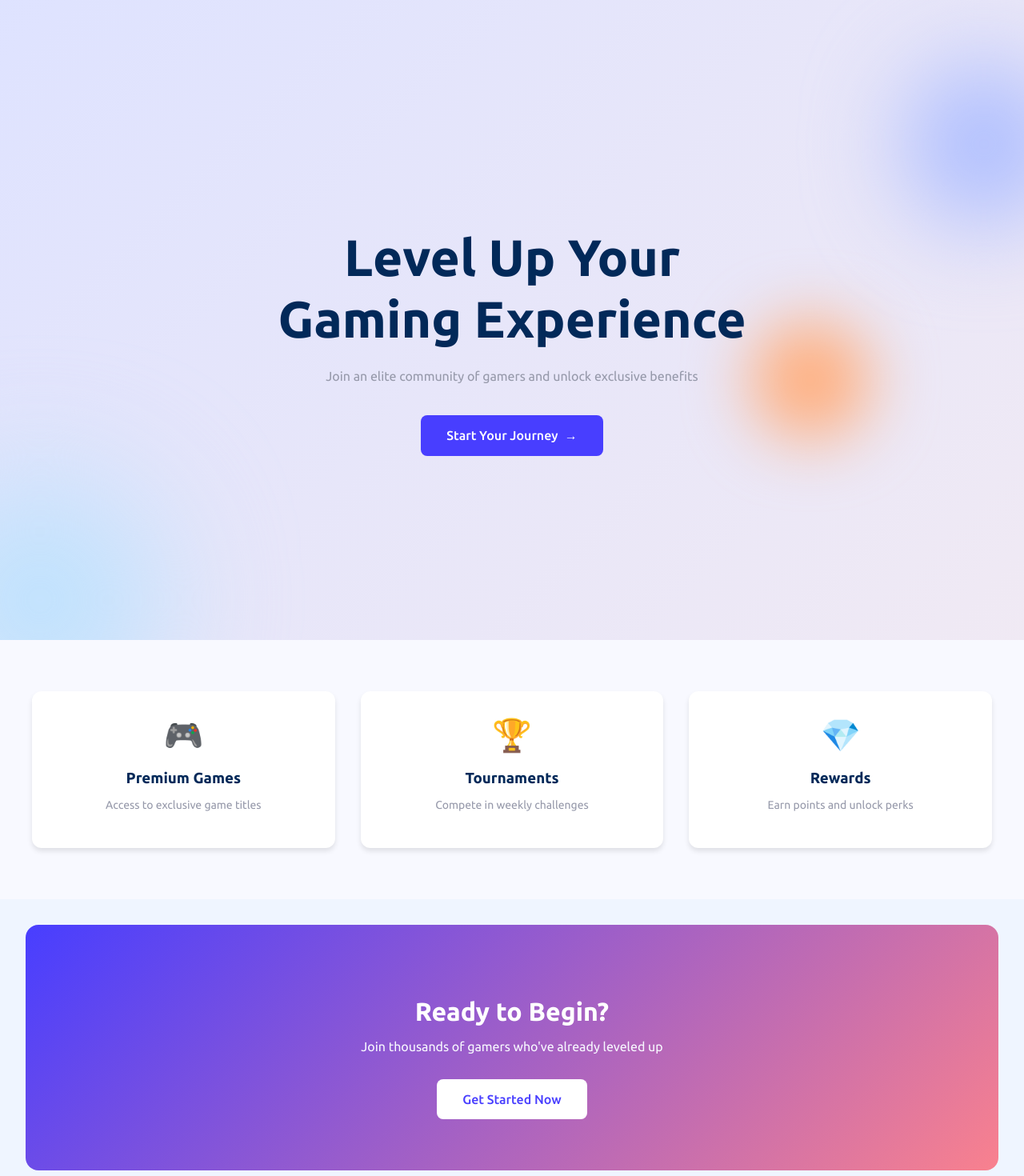
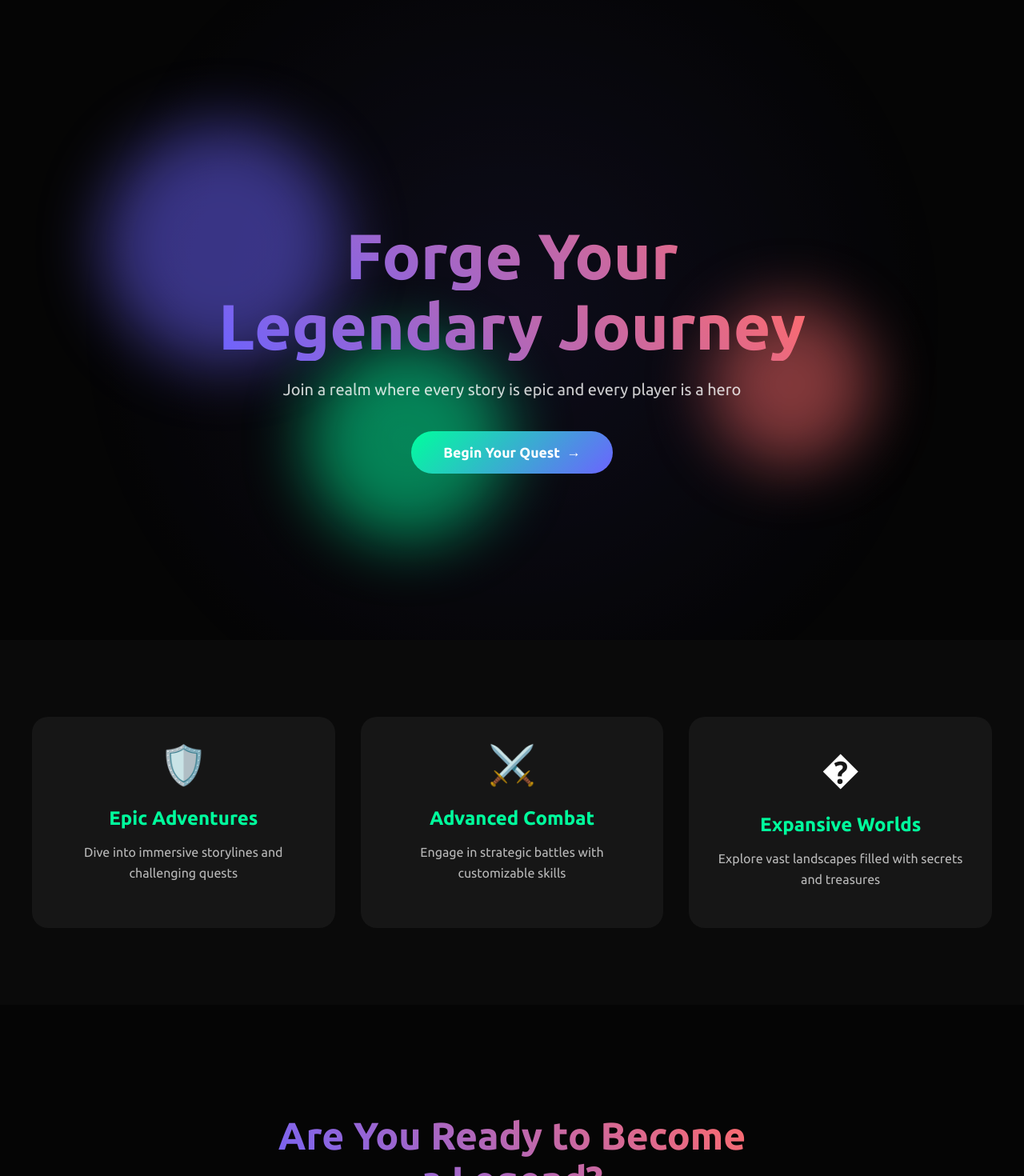
Before and after one commit to Quaye-David/multi-step-form, an Angular app: page / in a window 1280 px wide. Shown: the top 1470 px of the page at 80% size. Built offline with nearby package versions, Linux system fonts and the light colour scheme.

Commit message:
add vercel configuration, enhance step1 component layout and styles, update landing page content and features

```diff
--- a/src/app/components/step1/step1.component.css
+++ b/src/app/components/step1/step1.component.css
@@ -1,6 +1,17 @@
 .personal-info {
-  max-width: 450px;
-  max-height: 372px;
+  min-height: 100%;
+  display: grid;
+  grid-template-rows: 1fr auto;
+  gap: 2rem;
+}
+
+.personal-info__container {
+  max-width: 554px;
+  margin: 0 auto;
+  width: 100%;
+  display: flex;
+  flex-direction: column;
+  gap: 1.5rem;
 }
 
 .personal-info__title {
@@ -81,17 +92,23 @@
 
 @media screen and (max-width: 375px) {
   .personal-info {
-    max-width: 100%;
-    max-height: 100%;
+    gap: 1.5rem;
+  }
+
+  .personal-info__container {
+    gap: 1rem;
   }
 
   .personal-info__title {
     font-size: 24px;
-    margin-bottom: 0;
   }
 
   .personal-info__description {
-    margin-bottom: 16px;
+    margin-bottom: 0.5rem;
+  }
+
+  .personal-info__form {
+    gap: 1rem;
   }
 
   .form-field__label {
--- a/src/app/components/step1/step1.component.html
+++ b/src/app/components/step1/step1.component.html
@@ -1,10 +1,13 @@
 <div class="personal-info">
-  <div class="personal-info__title">Personal info</div>
-  <p class="personal-info__description">
-    Please provide your name, email address, and phone number.
-  </p>
+  <div class="personal-info__container">
+    <div>
+      <h1 class="personal-info__title">Personal info</h1>
+      <p class="personal-info__description">
+        Please provide your name, email address, and phone number.
+      </p>
+    </div>
 
-  <form [formGroup]="personalForm" class="personal-info__form">
+    <form [formGroup]="personalForm" class="personal-info__form">
     <div class="form-field">
       <div class="form-field__header">
         <label for="name" class="form-field__label">Name</label>
@@ -59,5 +62,6 @@
         placeholder="e.g. +1 234 567 890">
     </div>
   </form>
+</div>
   <app-navigation-buttons [showNextButton]="true" (onNext)="goNext()" />
 </div>
--- a/src/app/landing-page/landing-page.component.css
+++ b/src/app/landing-page/landing-page.component.css
@@ -1,6 +1,19 @@
 /* landing-page.component.css */
+:host {
+  --primary: #6c63ff;
+  --secondary: #ff6b6b;
+  --accent: #00ff9d;
+  --dark: #0a0a0a;
+  --darker: #050505;
+  --light: #ffffff;
+  --gradient-1: linear-gradient(45deg, var(--primary), var(--secondary));
+  --gradient-2: linear-gradient(135deg, var(--accent), var(--primary));
+}
+
 .landing {
   min-height: 100vh;
+  background: var(--darker);
+  color: var(--light);
   overflow-x: hidden;
 }
 
@@ -10,7 +23,9 @@
   min-height: 100vh;
   display: flex;
   align-items: center;
+  justify-content: center;
   padding: 2rem;
+  overflow: hidden;
 }
 
 .hero__background {
@@ -19,97 +34,123 @@
   left: 0;
   width: 100%;
   height: 100%;
-  z-index: -1;
+  z-index: 0;
 }
 
 .hero__gradient {
   position: absolute;
   width: 100%;
   height: 100%;
-  background: linear-gradient(135deg, var(--purple), var(--pink));
-  opacity: 0.1;
+  background: radial-gradient(circle at center, rgba(108,99,255,0.15) 0%, rgba(0,0,0,0) 70%);
+  animation: pulse 4s ease-in-out infinite;
 }
 
-.hero__shapes .shape {
+.hero__shapes {
+  position: absolute;
+  width: 100%;
+  height: 100%;
+}
+
+.shape {
   position: absolute;
   border-radius: 50%;
+  filter: blur(40px);
+  opacity: 0.5;
+  animation: float 6s ease-in-out infinite;
 }
 
 .shape--1 {
-  width: 200px;
-  height: 200px;
-  background: var(--light-blue);
-  top: 10%;
-  right: -50px;
-  filter: blur(60px);
+  top: 20%;
+  left: 10%;
+  width: 300px;
+  height: 300px;
+  background: var(--primary);
+  animation-delay: 0s;
 }
 
 .shape--2 {
-  width: 300px;
-  height: 300px;
-  background: var(--sky-blue);
-  bottom: -100px;
-  left: -100px;
-  filter: blur(80px);
+  top: 50%;
+  right: 15%;
+  width: 200px;
+  height: 200px;
+  background: var(--secondary);
+  animation-delay: 2s;
 }
 
 .shape--3 {
-  width: 150px;
-  height: 150px;
-  background: var(--orange);
-  top: 50%;
-  right: 15%;
-  filter: blur(40px);
+  bottom: 15%;
+  left: 30%;
+  width: 250px;
+  height: 250px;
+  background: var(--accent);
+  animation-delay: 4s;
 }
 
 .hero__content {
+  position: relative;
+  z-index: 1;
+  text-align: center;
   max-width: 800px;
-  margin: 0 auto;
-  text-align: center;
 }
 
 .hero__title {
-  color: var(--denim);
-  font-size: clamp(2rem, 5vw, 4rem);
-  line-height: 1.2;
+  font-size: clamp(2.5rem, 8vw, 5rem);
+  line-height: 1.1;
   margin-bottom: 1.5rem;
 }
 
 .hero__title-line {
   display: block;
+  background: var(--gradient-1);
+  -webkit-background-clip: text;
+  -webkit-text-fill-color: transparent;
+  animation: slideIn 0.8s cubic-bezier(0.4, 0, 0.2, 1);
+}
+
+.hero__title-line:nth-child(2) {
+  animation-delay: 0.2s;
 }
 
 .hero__subtitle {
-  color: var(--grey);
-  font-size: var(--fs-body-l);
+  font-size: clamp(1rem, 3vw, 1.25rem);
+  color: rgba(255,255,255,0.8);
   margin-bottom: 2.5rem;
+  animation: fadeIn 1s ease-out 0.6s both;
 }
 
 .hero__cta {
   display: inline-flex;
   align-items: center;
-  background: var(--purple);
-  color: var(--white);
-  padding: 1rem 2rem;
-  border-radius: 8px;
+  padding: 1rem 2.5rem;
+  background: var(--gradient-2);
+  color: var(--light);
   text-decoration: none;
-  font-weight: 500;
-  transition: transform 0.3s ease;
+  border-radius: 50px;
+  font-weight: bold;
+  font-size: 1.1rem;
+  transition: all 0.3s ease;
+  animation: fadeIn 1s ease-out 0.8s both;
 }
 
 .hero__cta:hover {
-  transform: translateY(-2px);
-  background: var(--denim);
+  transform: translateY(-3px);
+  box-shadow: 0 0 30px rgba(108,99,255,0.3);
 }
 
 .hero__cta-arrow {
   margin-left: 0.5rem;
+  transition: transform 0.3s ease;
+}
+
+.hero__cta:hover .hero__cta-arrow {
+  transform: translateX(5px);
 }
 
 /* Features Section */
 .features {
-  padding: 4rem 2rem;
-  background-color: var(--very-light-grey);
+  padding: 6rem 2rem;
+  background: var(--dark);
+  position: relative;
 }
 
 .features__grid {
@@ -121,100 +162,179 @@
 }
 
 .feature {
-  background: var(--white);
+  background: rgba(255,255,255,0.05);
+  border-radius: 20px;
   padding: 2rem;
-  border-radius: 12px;
   text-align: center;
   transition: transform 0.3s ease;
-  box-shadow: 0 4px 6px rgba(0, 0, 0, 0.1);
+  animation: fadeIn 0.8s ease-out both;
 }
 
 .feature:hover {
-  transform: translateY(-5px);
+  transform: translateY(-10px);
+  background: rgba(255,255,255,0.08);
 }
 
 .feature__icon {
-  font-size: 2.5rem;
+  font-size: 3rem;
   margin-bottom: 1rem;
 }
 
 .feature__title {
-  color: var(--denim);
-  margin-bottom: 0.5rem;
+  font-size: 1.5rem;
+  color: var(--accent);
+  margin-bottom: 1rem;
 }
 
 .feature__text {
-  color: var(--grey);
-  font-size: var(--fs-body-m);
+  color: rgba(255,255,255,0.7);
+  line-height: 1.6;
 }
 
 /* CTA Section */
 .cta {
-  background: linear-gradient(135deg, var(--purple), var(--pink));
-  padding: 4rem 2rem;
-  margin: 2rem;
-  border-radius: 16px;
+  padding: 6rem 2rem;
+  background: var(--darker);
+  position: relative;
+  overflow: hidden;
 }
 
 .cta__content {
-  text-align: center;
   max-width: 600px;
   margin: 0 auto;
+  text-align: center;
+  position: relative;
+  z-index: 1;
 }
 
 .cta__title {
-  color: var(--white);
-  font-size: var(--fs-heading);
+  font-size: clamp(2rem, 5vw, 3rem);
   margin-bottom: 1rem;
+  background: var(--gradient-1);
+  -webkit-background-clip: text;
+  -webkit-text-fill-color: transparent;
 }
 
 .cta__text {
-  color: var(--very-light-grey);
+  font-size: 1.1rem;
+  color: rgba(255,255,255,0.8);
   margin-bottom: 2rem;
 }
 
 .cta__button {
   display: inline-block;
-  background: var(--white);
-  color: var(--purple);
-  padding: 1rem 2rem;
-  border-radius: 8px;
+  padding: 1rem 2.5rem;
+  background: var(--gradient-1);
+  color: var(--light);
   text-decoration: none;
-  font-weight: 500;
+  border-radius: 50px;
+  font-weight: bold;
   transition: all 0.3s ease;
 }
 
 .cta__button:hover {
-  background: var(--light-blue);
-  color: var(--denim);
+  transform: translateY(-3px);
+  box-shadow: 0 0 30px rgba(108,99,255,0.3);
 }
 
-/* Media Queries */
-@media (max-width: 375px) {
+/* Animations */
+@keyframes pulse {
+  0% { transform: scale(1); opacity: 0.5; }
+  50% { transform: scale(1.1); opacity: 0.7; }
+  100% { transform: scale(1); opacity: 0.5; }
+}
+
+@keyframes float {
+  0% { transform: translateY(0); }
+  50% { transform: translateY(-20px); }
+  100% { transform: translateY(0); }
+}
+
+@keyframes slideIn {
+  from {
+    opacity: 0;
+    transform: translateY(30px);
+  }
+  to {
+    opacity: 1;
+    transform: translateY(0);
+  }
+}
+
+@keyframes fadeIn {
+  from {
+    opacity: 0;
+  }
+  to {
+    opacity: 1;
+  }
+}
+
+/* Responsive Design */
+@media (max-width: 768px) {
   .hero {
     padding: 1rem;
   }
 
-  .hero__title {
-    font-size: 2rem;
-  }
-
   .features {
-    padding: 2rem 1rem;
-  }
-
-  .features__grid {
-    grid-template-columns: 1fr;
+    padding: 4rem 1rem;
   }
 
   .cta {
-    margin: 1rem;
-    padding: 2rem 1rem;
+    padding: 4rem 1rem;
   }
 
-  .hero__cta,
-  .cta__button {
-    width: 100%;
-    text-align: center;
+  .shape {
+    filter: blur(60px);
+    opacity: 0.3;
+  }
+
+  .shape--1 {
+    width: 200px;
+    height: 200px;
+  }
+
+  .shape--2 {
+    width: 150px;
+    height: 150px;
+  }
+
+  .shape--3 {
+    width: 180px;
+    height: 180px;
   }
 }
+
+@media (max-width: 480px) {
+  .hero__cta {
+    width: 100%;
+    justify-content: center;
+  }
+
+  .feature {
+    padding: 1.5rem;
+  }
+}
+
+/* Additional Enhancements */
+::selection {
+  background: var(--primary);
+  color: var(--light);
+}
+
+::-webkit-scrollbar {
+  width: 10px;
+}
+
+::-webkit-scrollbar-track {
+  background: var(--dark);
+}
+
+::-webkit-scrollbar-thumb {
+  background: var(--primary);
+  border-radius: 5px;
+}
+
+::-webkit-scrollbar-thumb:hover {
+  background: var(--secondary);
+}
--- a/src/app/landing-page/landing-page.component.html
+++ b/src/app/landing-page/landing-page.component.html
@@ -12,12 +12,12 @@
 
     <div class="hero__content">
       <h1 class="hero__title">
-        <span class="hero__title-line">Level Up Your</span>
-        <span class="hero__title-line">Gaming Experience</span>
+        <span class="hero__title-line">Forge Your</span>
+        <span class="hero__title-line">Legendary Journey</span>
       </h1>
-      <p class="hero__subtitle">Join an elite community of gamers and unlock exclusive benefits</p>
+      <p class="hero__subtitle">Join a realm where every story is epic and every player is a hero</p>
       <a routerLink="/multi-step" class="hero__cta">
-        Start Your Journey
+        Begin Your Quest
         <span class="hero__cta-arrow">→</span>
       </a>
     </div>
@@ -26,29 +26,29 @@
   <section class="features">
     <div class="features__grid">
       <div class="feature">
-        <div class="feature__icon">🎮</div>
-        <h3 class="feature__title">Premium Games</h3>
-        <p class="feature__text">Access to exclusive game titles</p>
+        <div class="feature__icon">🛡️</div>
+        <h3 class="feature__title">Epic Adventures</h3>
+        <p class="feature__text">Dive into immersive storylines and challenging quests</p>
       </div>
       <div class="feature">
-        <div class="feature__icon">🏆</div>
-        <h3 class="feature__title">Tournaments</h3>
-        <p class="feature__text">Compete in weekly challenges</p>
+        <div class="feature__icon">⚔️</div>
+        <h3 class="feature__title">Advanced Combat</h3>
+        <p class="feature__text">Engage in strategic battles with customizable skills</p>
       </div>
       <div class="feature">
-        <div class="feature__icon">💎</div>
-        <h3 class="feature__title">Rewards</h3>
-        <p class="feature__text">Earn points and unlock perks</p>
+        <div class="feature__icon">�️</div>
+        <h3 class="feature__title">Expansive Worlds</h3>
+        <p class="feature__text">Explore vast landscapes filled with secrets and treasures</p>
       </div>
     </div>
   </section>
 
   <section class="cta">
     <div class="cta__content">
-      <h2 class="cta__title">Ready to Begin?</h2>
-      <p class="cta__text">Join thousands of gamers who've already leveled up</p>
+      <h2 class="cta__title">Are You Ready to Become a Legend?</h2>
+      <p class="cta__text">Join thousands of adventurers and start crafting your saga today</p>
       <a routerLink="/multi-step" class="cta__button">
-        Get Started Now
+        Start Your Saga
       </a>
     </div>
   </section>
```
Also changed, not shown: src/app/multi-step/multi-step.component.ts (+7 -5 lines), vercel.json (added).
